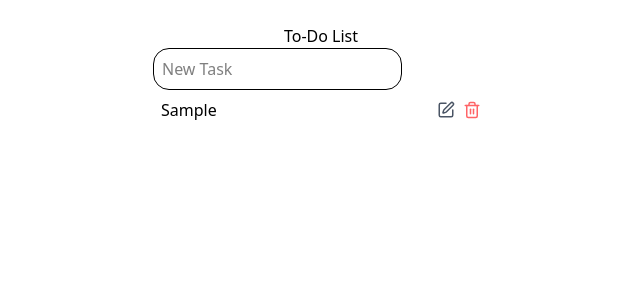
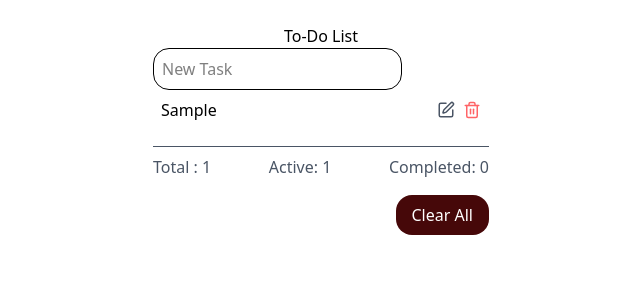
Before and after one commit to parisk91/cf7-react-todo-app, a React (Vite) app: page / in a window 1280 px wide. Both pictures are taken after typing "Sample" into the empty fields and a click on the button "Add". Shown: the top 300 px of the page, without its empty margins (319-959 px from the left). Built offline with nearby package versions, Linux system fonts and the light colour scheme.

Commit message:
feat: add clear all tasks and count tasks

```diff
--- a/src/components/ToDo.tsx
+++ b/src/components/ToDo.tsx
@@ -53,6 +53,9 @@
                 : todo
             )
 
+        case "CLEAR ALL":
+            return [];
+
         default:
             return state;
     }
@@ -61,10 +64,17 @@
 const Todo = () => {
     const [todos, dispatch] = useReducer(todoReducer, [], getInitialTodos);
     console.log(todos);
+    const totalTasks: number = todos.length;
+    const completedTasks:number = todos.filter(t => t.completed).length;
+    const activeTasks: number = totalTasks - completedTasks;
 
     useEffect(() => {
       localStorage.setItem("todos", JSON.stringify(todos));
     }, [todos]);
+
+    const handleClearAll = () => {
+        dispatch({type: "CLEAR ALL"});
+    }
 
     return (
         <>
@@ -72,6 +82,25 @@
                 <h1 className="text-center">To-Do List</h1>
                 <TodoForm dispatch = {dispatch}/>
                 <TodoList todos={todos} dispatch={dispatch}/>
+
+                { todos.length > 0 && (
+                    <>
+                        <div className="flex justify-between border-t pt-2 mt-4 text-gray-600">
+                            <span>Total : {totalTasks}</span>
+                            <span>Active: {activeTasks}</span>
+                            <span>Completed: {completedTasks}</span>
+                        </div>
+                        <div className="text-end mt-4">
+                            <button
+                                onClick={handleClearAll}
+                                className="bg-red-950 text-white py-2 px-4 rounded-2xl">
+                                Clear All
+                            </button>
+                        </div>
+                    </>
+
+                )}
+
             </div>
         </>
     )
--- a/src/types.ts
+++ b/src/types.ts
@@ -8,7 +8,8 @@
     | { type: "ADD" ; payload: string}
     | { type: "DELETE" ; payload: number}
     | { type: "EDIT" ; payload: { id: number ; newText: string }}
-    | { type: "COMPLETE" ; payload: number };
+    | { type: "COMPLETE" ; payload: number }
+    | { type: "CLEAR ALL" };
 
 
 export type TodoFormProps = {
```
